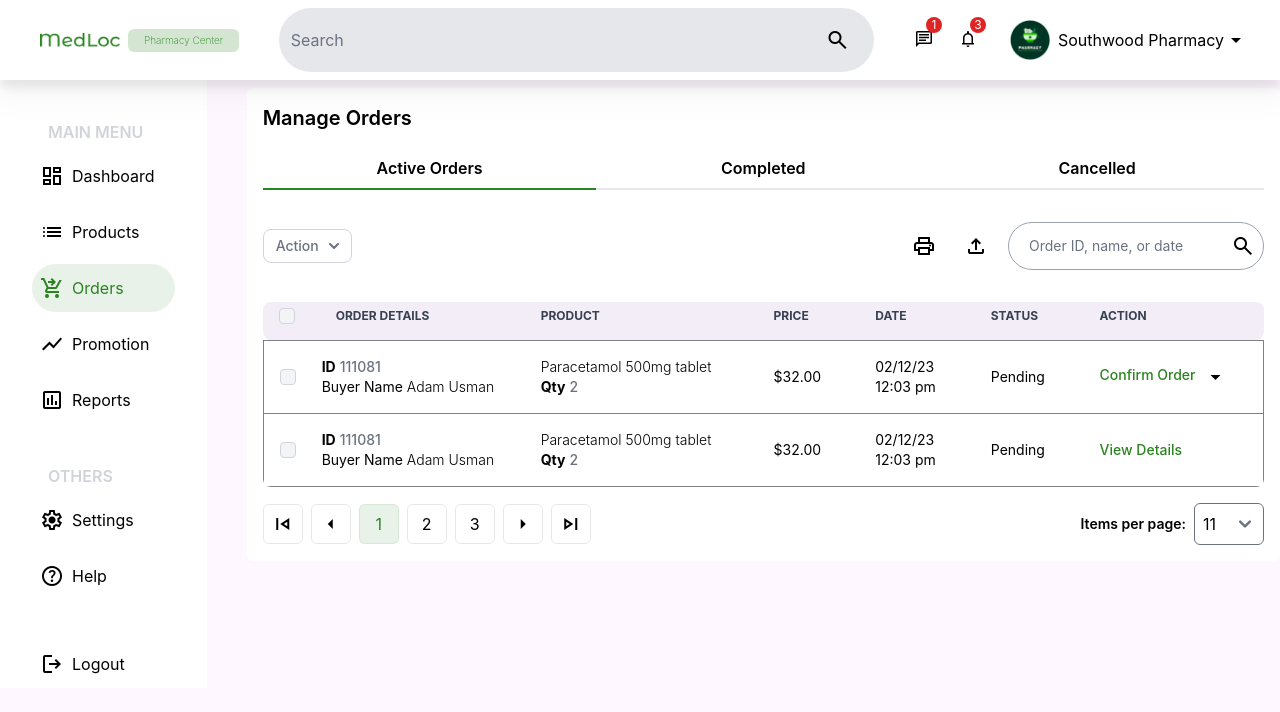
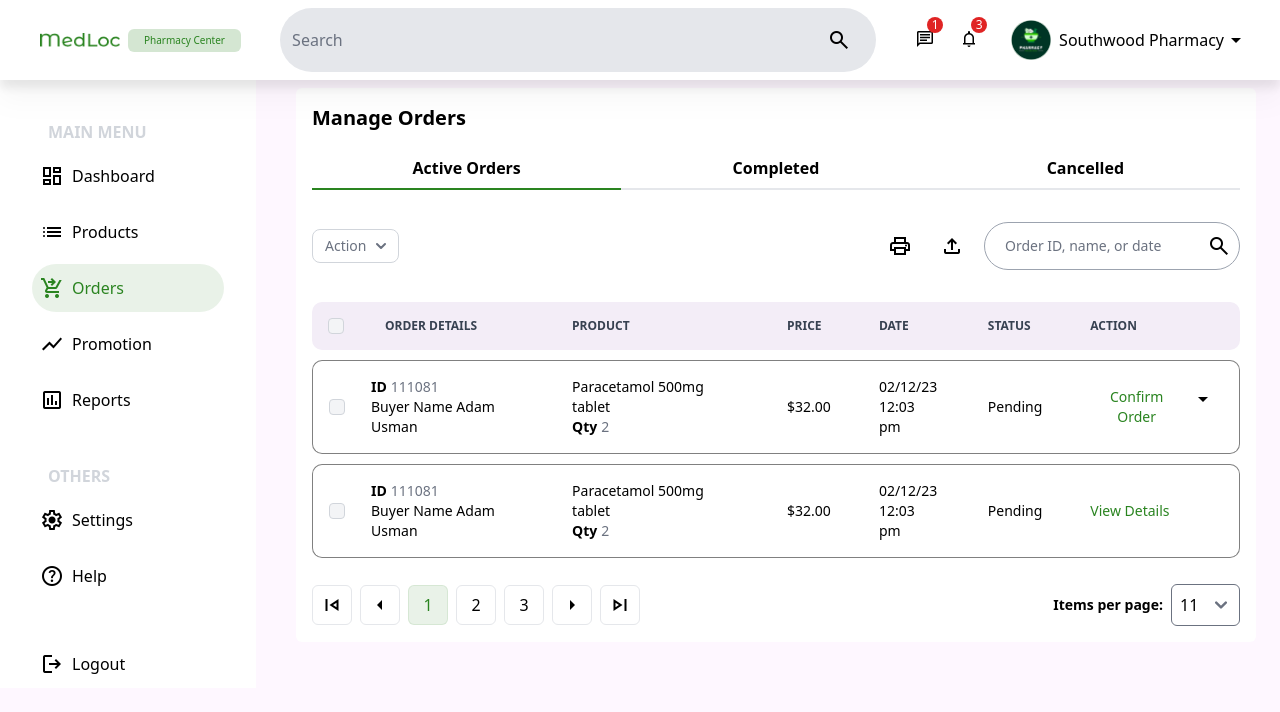
Before and after one commit to mrvicthor/med, a website: page pharmacy/orders.html in a window 1280 px wide. Drawn offline with nearby package versions, Linux system fonts and the light colour scheme; files that its build step writes are made by us from their sources.

Commit message:
Flowbite css resolved

```diff
--- a/pharmacy/help.html
+++ b/pharmacy/help.html
@@ -15,7 +15,7 @@
     <link rel="stylesheet" href="./../assets/css/main.css" />
     <!-- <script src="./../node_modules/jquery/dist/jquery.min.js"></script> -->
     <script src="https://code.jquery.com/jquery-3.6.0.min.js"></script>
-    <link href="https://cdnjs.cloudflare.com/ajax/libs/flowbite/2.3.0/flowbite.min.css" rel="stylesheet" />
+    <!-- <link href="https://cdnjs.cloudflare.com/ajax/libs/flowbite/2.3.0/flowbite.min.css" rel="stylesheet" /> -->
   </head>
   <body class="w-screen h-screen bg-[#fef7ff] flex flex-col">
     <!-- top nav bar -->
--- a/pharmacy/index.html
+++ b/pharmacy/index.html
@@ -16,7 +16,7 @@
     <link rel="stylesheet" href="./../assets/css/table.css" />
     <!-- <script src="./../node_modules/jquery/dist/jquery.min.js"></script> -->
     <script src="https://code.jquery.com/jquery-3.6.0.min.js"></script>
-    <link href="https://cdnjs.cloudflare.com/ajax/libs/flowbite/2.3.0/flowbite.min.css" rel="stylesheet" />
+    <!-- <link href="https://cdnjs.cloudflare.com/ajax/libs/flowbite/2.3.0/flowbite.min.css" rel="stylesheet" /> -->
     <script src="https://cdn.jsdelivr.net/npm/chart.js"></script>
   </head>
   <body class="w-screen h-screen bg-[#fef7ff] flex flex-col">
--- a/pharmacy/login/html/index.html
+++ b/pharmacy/login/html/index.html
@@ -6,7 +6,7 @@
     <title>Medlock | Login</title>
     <link rel="stylesheet" href="../../../assets/css/main.css" />
     <script src="https://code.jquery.com/jquery-3.6.0.min.js"></script>
-<link href="https://cdnjs.cloudflare.com/ajax/libs/flowbite/2.3.0/flowbite.min.css" rel="stylesheet" />
+<!-- <link href="https://cdnjs.cloudflare.com/ajax/libs/flowbite/2.3.0/flowbite.min.css" rel="stylesheet" /> -->
 </head>
 <body class="bg-[#FEF7FF]">
     <header class="h-[10vh] z-50 w-full fixed bg-white dark:bg-slate-900 border-b border-[#90849E] flex flex-row justify-between items-center drop-shadow-xl
--- a/pharmacy/orders.html
+++ b/pharmacy/orders.html
@@ -16,7 +16,7 @@
     <link rel="stylesheet" href="./../assets/css/table.css" />
     <!-- <script src="./../node_modules/jquery/dist/jquery.min.js"></script> -->
     <script src="https://code.jquery.com/jquery-3.6.0.min.js"></script>
-    <link href="https://cdnjs.cloudflare.com/ajax/libs/flowbite/2.3.0/flowbite.min.css" rel="stylesheet" />
+    <!-- <link href="https://cdnjs.cloudflare.com/ajax/libs/flowbite/2.3.0/flowbite.min.css" rel="stylesheet" /> -->
     <script src="https://cdn.jsdelivr.net/npm/chart.js"></script>
   </head>
   <body class="w-screen h-screen bg-[#fef7ff] flex flex-col">
@@ -60,7 +60,6 @@
         <input
           type="text"
           name="q"
-          aria-placeholder=""
           placeholder="Search"
           class="h-full w-[90%] outline-none bg-transparent border-0 rounded-full px-1"
         />
@@ -1811,6 +1810,7 @@
     <!-- end toast -->
 
     <!-- <script src="./../node_modules/flowbite/dist/flowbite.min.js"></script> -->
+
     <script src="https://cdnjs.cloudflare.com/ajax/libs/flowbite/2.3.0/flowbite.min.js"></script>
     <script src="./../assets/js/main.js"></script>
     <script src="./../assets/js/pharmacy.js"></script>
--- a/pharmacy/products.html
+++ b/pharmacy/products.html
@@ -16,7 +16,7 @@
     <link rel="stylesheet" href="./../assets/css/table.css" />
     <!-- <script src="./../node_modules/jquery/dist/jquery.min.js"></script> -->
     <script src="https://code.jquery.com/jquery-3.6.0.min.js"></script>
-    <link href="https://cdnjs.cloudflare.com/ajax/libs/flowbite/2.3.0/flowbite.min.css" rel="stylesheet" />
+    <!-- <link href="https://cdnjs.cloudflare.com/ajax/libs/flowbite/2.3.0/flowbite.min.css" rel="stylesheet" /> -->
     <script src="https://cdn.jsdelivr.net/npm/chart.js"></script>
   </head>
   <body class="w-screen h-screen bg-[#fef7ff] flex flex-col">
--- a/pharmacy/profile.html
+++ b/pharmacy/profile.html
@@ -16,7 +16,7 @@
     <link rel="stylesheet" href="./../assets/css/table.css" />
     <!-- <script src="./../node_modules/jquery/dist/jquery.min.js"></script> -->
     <script src="https://code.jquery.com/jquery-3.6.0.min.js"></script>
-    <link href="https://cdnjs.cloudflare.com/ajax/libs/flowbite/2.3.0/flowbite.min.css" rel="stylesheet" />
+    <!-- <link href="https://cdnjs.cloudflare.com/ajax/libs/flowbite/2.3.0/flowbite.min.css" rel="stylesheet" />  -->
     <script src="https://cdn.jsdelivr.net/npm/chart.js"></script>
   </head>
   <body class="w-screen h-screen bg-[#fef7ff] flex flex-col">
--- a/pharmacy/promotion.html
+++ b/pharmacy/promotion.html
@@ -16,7 +16,7 @@
     <link rel="stylesheet" href="./../assets/css/main.css" />
     <!-- <script src="./../node_modules/jquery/dist/jquery.min.js"></script> -->
     <script src="https://code.jquery.com/jquery-3.6.0.min.js"></script>
-    <link href="https://cdnjs.cloudflare.com/ajax/libs/flowbite/2.3.0/flowbite.min.css" rel="stylesheet" />
+    <!-- <link href="https://cdnjs.cloudflare.com/ajax/libs/flowbite/2.3.0/flowbite.min.css" rel="stylesheet" /> -->
   </head>
   <body class="w-screen h-screen bg-[#fef7ff] flex flex-col">
     <!-- top nav bar -->
--- a/pharmacy/reports.html
+++ b/pharmacy/reports.html
@@ -12,7 +12,7 @@
   <link rel="stylesheet" href="./../assets/css/table.css" />
   <!-- <script src="./../node_modules/jquery/dist/jquery.min.js"></script> -->
   <script src="https://code.jquery.com/jquery-3.6.0.min.js"></script>
-  <link href="https://cdnjs.cloudflare.com/ajax/libs/flowbite/2.3.0/flowbite.min.css" rel="stylesheet" />
+  <!-- <link href="https://cdnjs.cloudflare.com/ajax/libs/flowbite/2.3.0/flowbite.min.css" rel="stylesheet" /> -->
   <script src="https://cdn.jsdelivr.net/npm/chart.js"></script>
 </head>
 
--- a/pharmacy/settings.html
+++ b/pharmacy/settings.html
@@ -11,7 +11,7 @@
   <link rel="stylesheet" href="./../assets/css/main.css" />
   <!-- <script src="./../node_modules/jquery/dist/jquery.min.js"></script> -->
   <script src="https://code.jquery.com/jquery-3.6.0.min.js"></script>
-  <link href="https://cdnjs.cloudflare.com/ajax/libs/flowbite/2.3.0/flowbite.min.css" rel="stylesheet" />
+  <!-- <link href="https://cdnjs.cloudflare.com/ajax/libs/flowbite/2.3.0/flowbite.min.css" rel="stylesheet" /> -->
 </head>
 
 <body class="w-screen h-screen bg-[#fef7ff] flex flex-col">
```
